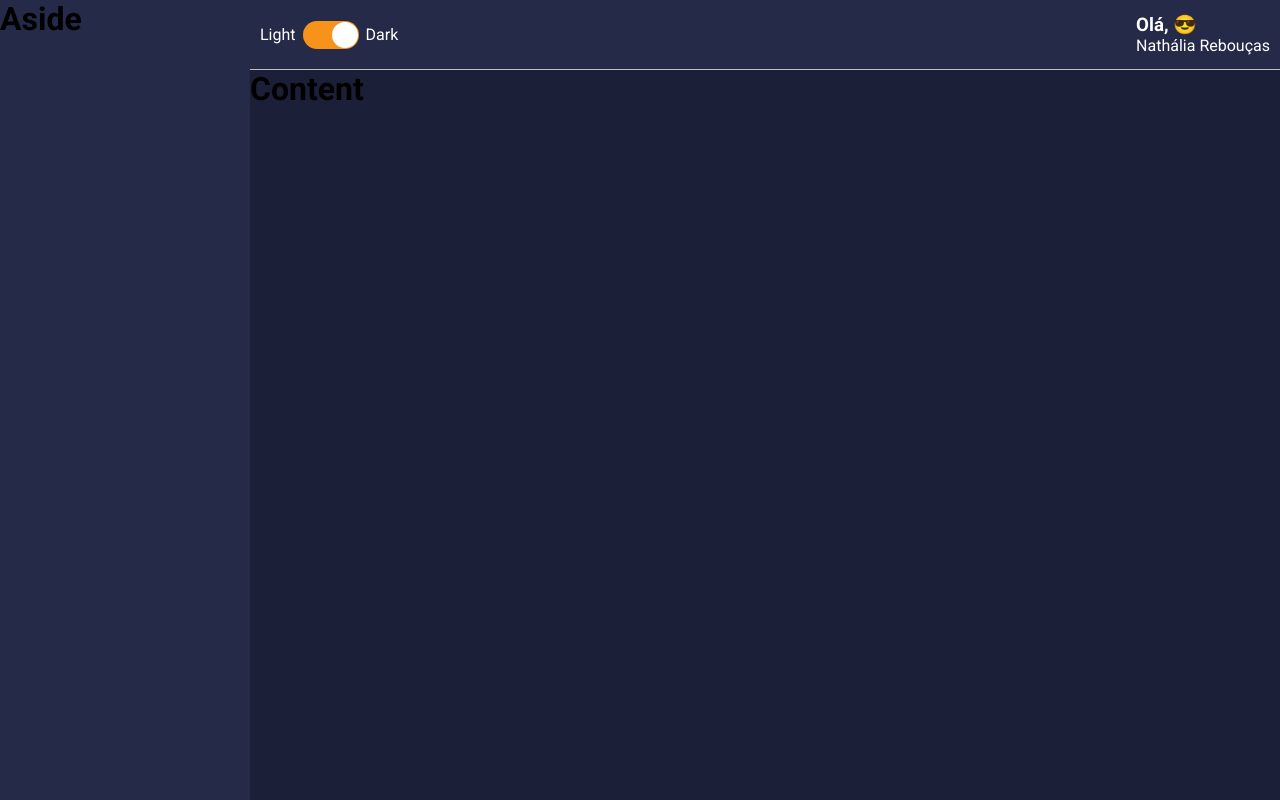
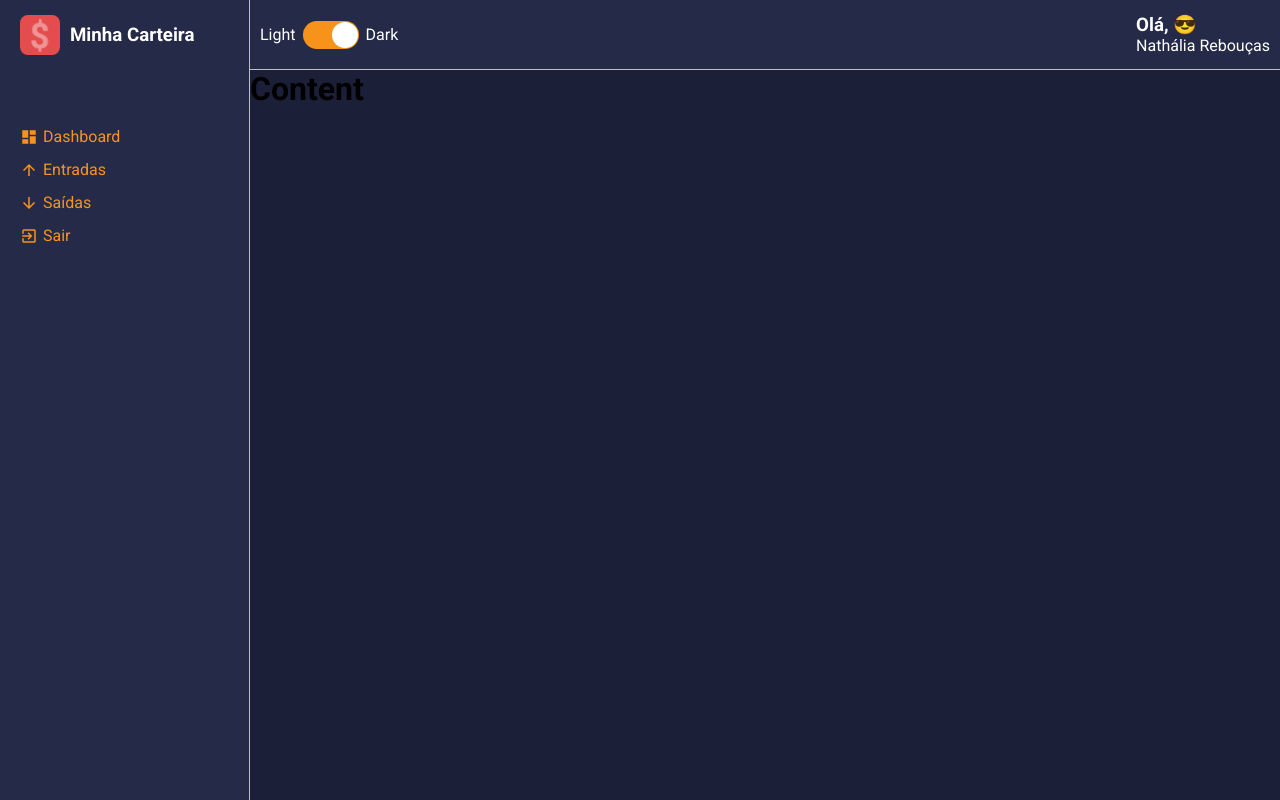
Before and after one commit to nathaliareboucas/minha-carteira, a React (Create React App) app: page / in a window 1280 px wide. Built offline with nearby package versions, Linux system fonts and the light colour scheme.

Commit message:
criando o menu lateral

```diff
--- a/package.json
+++ b/package.json
@@ -12,6 +12,7 @@
     "@types/react-dom": "^16.9.8",
     "react": "^17.0.1",
     "react-dom": "^17.0.1",
+    "react-icons": "^4.1.0",
     "react-scripts": "4.0.1",
     "react-switch": "^6.0.0",
     "styled-components": "^5.2.1",
--- a/src/components/Aside/index.tsx
+++ b/src/components/Aside/index.tsx
@@ -1,11 +1,39 @@
 import React from 'react';
 
-import {Container} from './styles';
+import {MdDashboard, MdArrowDownward, MdArrowUpward, MdExitToApp} from 'react-icons/md';
+
+import {Container, Header, LogoImg, Title, MenuContainer, MenuItemLink} from './styles';
+import logoImg from '../../assets/logo.svg';
 
 const Aside: React.FC = () => {
   return(
     <Container>
-      <h1>Aside</h1>
+      <Header>
+        <LogoImg src={logoImg} alt="Logo Minha Carteira"/>
+        <Title>Minha Carteira</Title>
+      </Header>
+
+      <MenuContainer>
+        <MenuItemLink href="#">
+          <MdDashboard />
+          Dashboard
+        </MenuItemLink>
+
+        <MenuItemLink href="#">
+          <MdArrowUpward />
+          Entradas
+        </MenuItemLink>
+
+        <MenuItemLink href="#">
+          <MdArrowDownward />
+          Saídas
+        </MenuItemLink>
+
+        <MenuItemLink href="#">
+          <MdExitToApp />
+          Sair
+        </MenuItemLink>
+      </MenuContainer>
     </Container>
   );
 };
--- a/src/components/Aside/styles.ts
+++ b/src/components/Aside/styles.ts
@@ -3,4 +3,48 @@
 export const Container = styled.div`
   grid-area: AS;
   background-color: ${props => props.theme.colors.secondary};
+
+  padding-left: 20px;
+  border-right: 1px solid ${props => props.theme.colors.gray};
 `;
+
+export const Header = styled.header`
+  height: 70px;
+  display: flex;
+  align-items: center;
+`;
+
+export const LogoImg = styled.img`
+  width: 40px;
+  height: 40px;
+`;
+
+export const Title = styled.h3`
+  color: ${props => props.theme.colors.white};
+  margin-left: 10px;
+`;
+
+export const MenuContainer = styled.nav`
+  display: flex;
+  flex-direction: column;
+  margin-top: 50px;
+`;
+
+export const MenuItemLink= styled.a`
+  color: ${props => props.theme.colors.info};
+  text-decoration: none;
+  margin: 7px 0;
+  display: flex;
+  align-items: center;
+
+  transition: opacity .3s;
+
+  &:hover {
+    opacity: .7;
+  }
+
+  > svg {
+    font-size: 18px;
+    margin-right: 5px;
+  }
+`;
```
Also changed, not shown: 2 other files (tests, documents, lock files or other folders).
